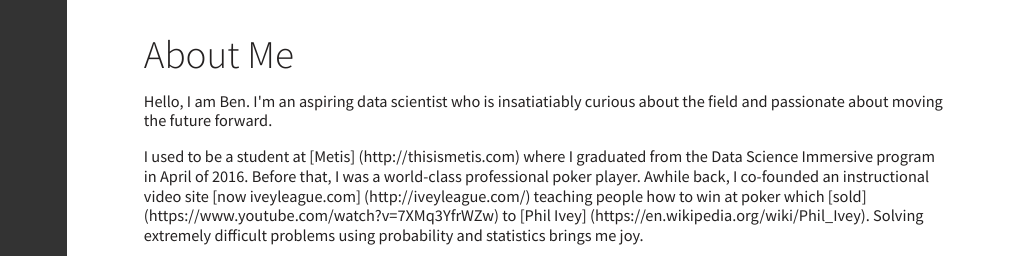
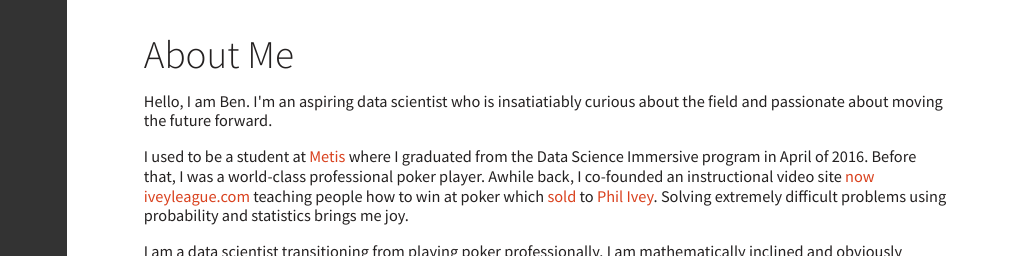
Before and after one commit to bstraa/bstraa.github.io, a plain HTML site: page pages/about me.html in a window 1280 px wide. Shown: the top 256 px of the page, 253-1280 px from the left. Drawn offline with Linux system fonts and the light colour scheme.

Commit message:
fixed links in about me

```diff
--- a/pages/about me.html
+++ b/pages/about me.html
@@ -69,7 +69,7 @@
   </header>
   <div>
     <p>Hello, I am Ben.  I'm an aspiring data scientist who is insatiatiably curious about the field and passionate about moving the future forward.  </p>
-<p>I used to be a student at [Metis] (http://thisismetis.com) where I graduated from the Data Science Immersive program in April of 2016.  Before that, I was a world-class professional poker player.  Awhile back, I co-founded an instructional video site [now iveyleague.com] (http://iveyleague.com/) teaching people how to win at poker which [sold] (https://www.youtube.com/watch?v=7XMq3YfrWZw) to [Phil Ivey] (https://en.wikipedia.org/wiki/Phil_Ivey).  Solving extremely difficult problems using probability and statistics brings me joy.</p>
+<p>I used to be a student at <a href="http://thisismetis.com">Metis</a> where I graduated from the Data Science Immersive program in April of 2016.  Before that, I was a world-class professional poker player.  Awhile back, I co-founded an instructional video site <a href="http://iveyleague.com/">now iveyleague.com</a> teaching people how to win at poker which <a href="https://www.youtube.com/watch?v=7XMq3YfrWZw">sold</a> to <a href="https://en.wikipedia.org/wiki/Phil_Ivey">Phil Ivey</a>.  Solving extremely difficult problems using probability and statistics brings me joy.</p>
 <p>I am a data scientist transitioning from playing poker professionally.  I am mathematically inclined and obviously extremely familar with probability and statistics.  I enjoy the process of solving complex problems which involve uncertainty.</p>
   </div>
 </article>
```
